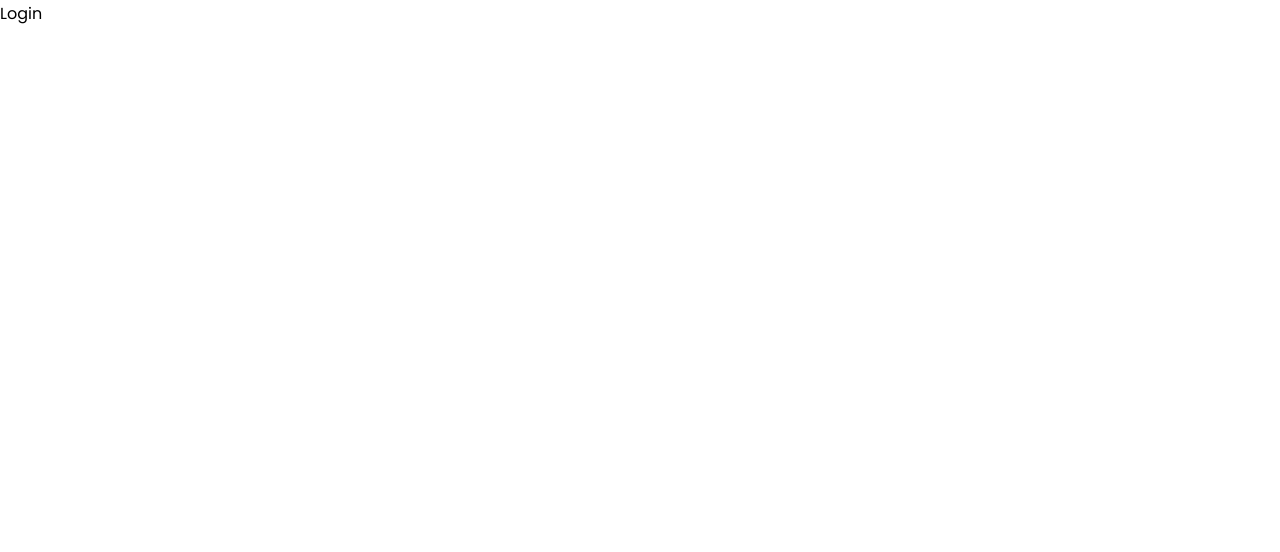
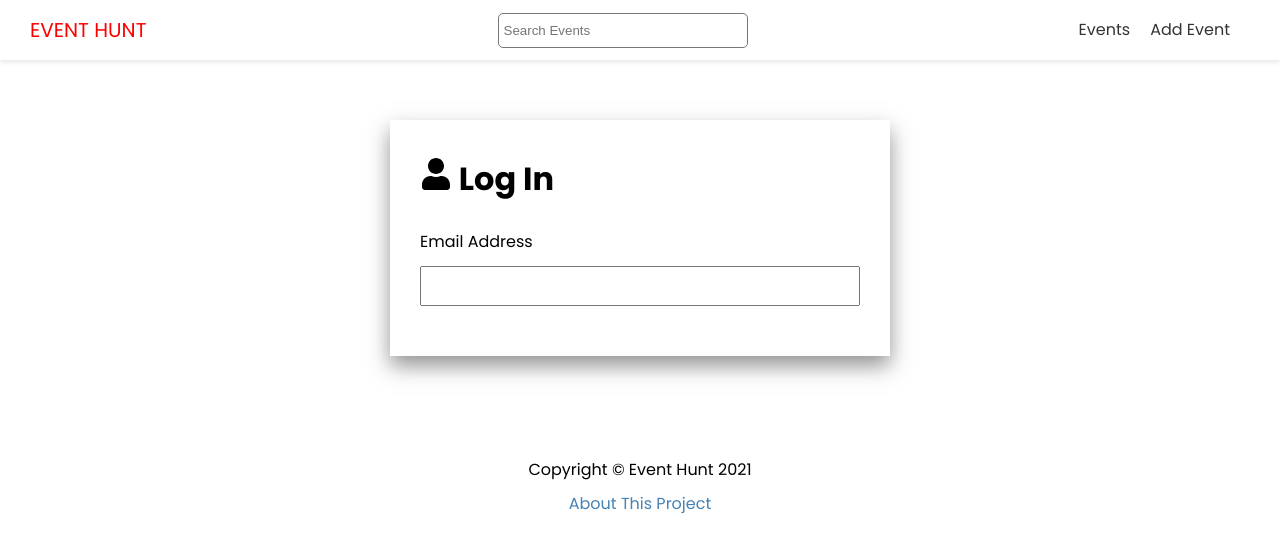
Before and after one commit to RdotSilva/React-NextJS-EventHunt, a Next.js app in the folder event-hunt-frontend/: page /account/login in a window 1280 px wide. Shown: the top 552 px of the page. Built offline with nearby package versions, Linux system fonts and the light colour scheme.

Commit message:
Add input for email

```diff
--- a/event-hunt-frontend/pages/account/login.js
+++ b/event-hunt-frontend/pages/account/login.js
@@ -1,3 +1,37 @@
+import { FaUser } from "react-icons/fa";
+import { ToastContainer, toast } from "react-toastify";
+import "react-toastify/dist/ReactToastify.css";
+import { useState, useEffect, useContext } from "react";
+import Link from "next/link";
+import Layout from "@/components/Layout";
+import styles from "@/styles/AuthForm.module.css";
+
 export default function LoginPage() {
-  return <div>Login</div>;
+  const [email, setEmail] = useState("");
+
+  const handleSubmit = (e) => {
+    e.preventDefault();
+  };
+
+  return (
+    <Layout title="User Login">
+      <div className={styles.auth}>
+        <h1>
+          <FaUser /> Log In
+        </h1>
+        <ToastContainer />
+        <form onSubmit={handleSubmit}>
+          <div>
+            <label htmlFor="email">Email Address</label>
+            <input
+              type="email"
+              id="email"
+              value={email}
+              onChange={(e) => setEmail(e.target.value)}
+            ></input>
+          </div>
+        </form>
+      </div>
+    </Layout>
+  );
 }
```
